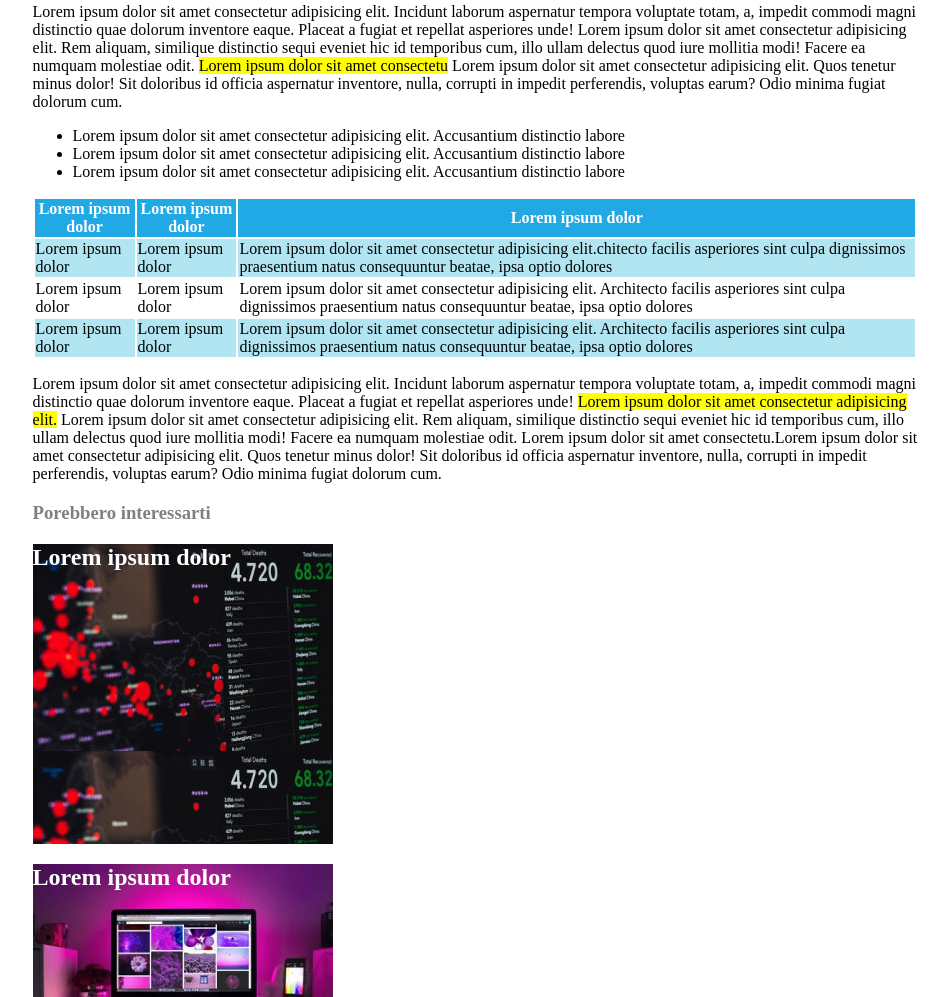
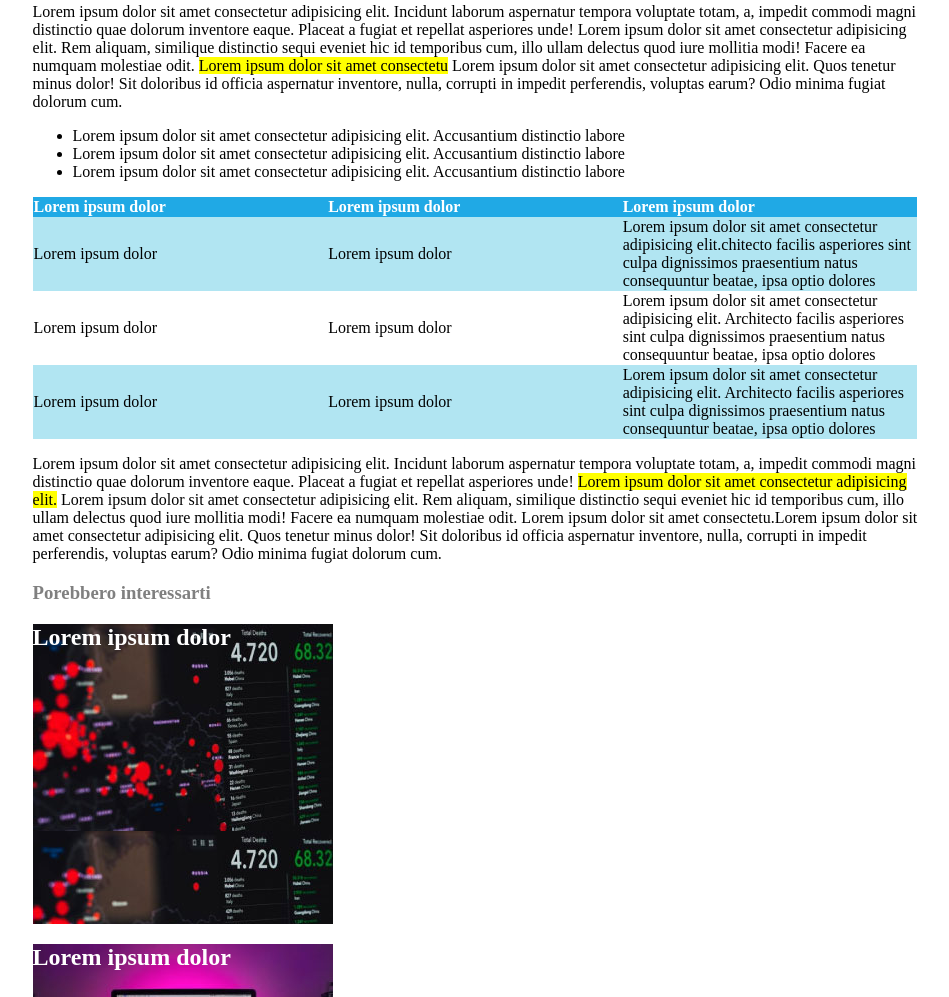
Before and after one commit to mariklim/html-css-booleaner, a plain HTML site: page index.html in a window 1280 px wide. Shown: the part 1178-2175 px from the top of the page, without its empty margins (165-1114 px from the left). Drawn offline with Linux system fonts and the light colour scheme.

Commit message:
Add Table style

```diff
--- a/css/style.css
+++ b/css/style.css
@@ -40,6 +40,10 @@
     background-color: yellow;
 }
 
+table{
+    border-collapse: collapse;
+}
+
 thead{
     background-color: #20A9E5;
     color: white;
@@ -68,3 +72,8 @@ thead{
     height: 300px;
     background-image: url(../img/monitor.jpg)
 }
+
+tr>th{
+    width: 300px;
+    text-align: left;
+}
```
